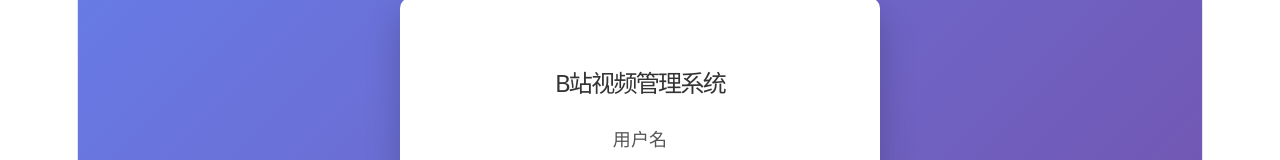
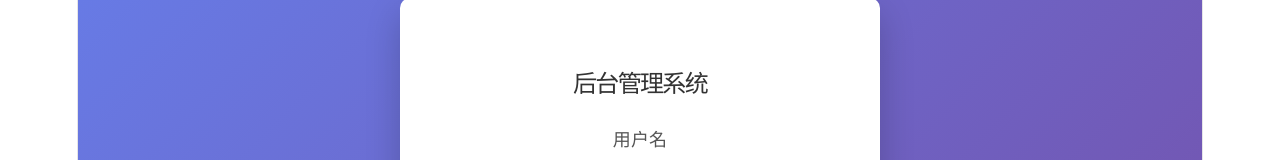
Before and after one commit to adlxok/smart_campus_course, a Vue app in the folder admin-web/: page /login in a window 1280 px wide. Shown: the part 139-299 px from the top of the page. Built offline with nearby package versions, Linux system fonts and the light colour scheme.

Commit message:
修改名字为后台管理系统

```diff
--- a/admin-web/src/views/Dashboard.vue
+++ b/admin-web/src/views/Dashboard.vue
@@ -2,7 +2,7 @@
   <div class="dashboard">
     <aside class="sidebar">
       <div class="logo">
-        <h2>B站管理系统</h2>
+        <h2>后台管理系统</h2>
       </div>
       <nav class="nav-menu">
         <div
--- a/admin-web/src/views/Login.vue
+++ b/admin-web/src/views/Login.vue
@@ -1,7 +1,7 @@
 <template>
   <div class="login-container">
     <div class="login-box">
-      <h1 class="title">B站视频管理系统</h1>
+      <h1 class="title">后台管理系统</h1>
       <form @submit.prevent="handleLogin">
         <div class="form-group">
           <label>用户名</label>
```
